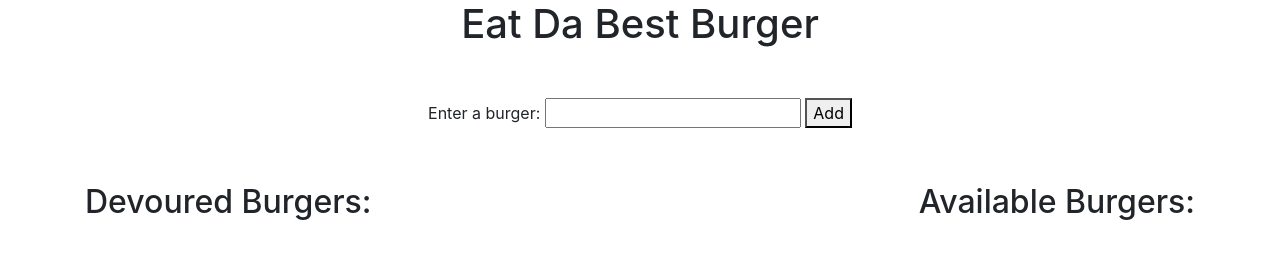
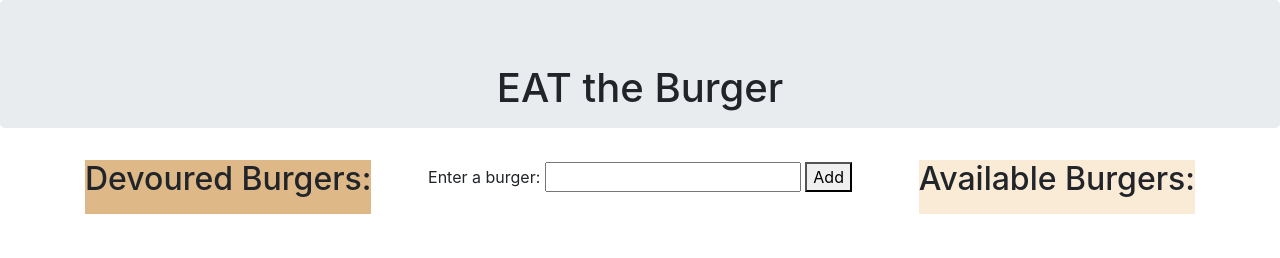
Before and after one commit to mrpagz/burger, a website: page public/index.html in a window 1280 px wide. Drawn offline with nearby package versions, Linux system fonts and the light colour scheme; no server answers.

Commit message:
added css

```diff
--- a/public/index.html
+++ b/public/index.html
@@ -7,21 +7,28 @@
   <title>Eat Da Best Burger</title>
   <script src="https://code.jquery.com/jquery.js"></script>
   <script src="/assets/js/burgers.js"></script>
-  <link rel="stylesheet" href="style.css" />
+  <link rel="stylesheet" href="style.css">
   <link rel="stylesheet" href="https://cdn.jsdelivr.net/npm/bootstrap@4.5.3/dist/css/bootstrap.min.css" integrity="sha384-TX8t27EcRE3e/ihU7zmQxVncDAy5uIKz4rEkgIXeMed4M0jlfIDPvg6uqKI2xXr2" crossorigin="anonymous">
 </head>
 
 <body>
-  <div id="title">
-    <h1>Eat Da Best Burger</h1>
+
+  <div class="jumbotron text-center">
+    <h1>EAT the Burger</h1>
+    <form class="create-form">
+      <div class="form-group">
+        <label for="burger">Enter a burger:</label>
+        <input type="text" id="burger" name="name" />
+        <button id="submitBtn" type="submit">Add</button>
+      </div>
   </div>
 
-  <form class="create-form">
+  <!-- <form class="create-form">
     <div class="form-group">
       <label for="burger">Enter a burger:</label>
       <input type="text" id="burger" name="name" />
       <button id="submitBtn" type="submit">Add</button>
-    </div>
+    </div> -->
 
     <div class="devoured-burgers">
 
--- a/public/style.css
+++ b/public/style.css
@@ -1,22 +1,33 @@
 h1 {
     text-align: center;
 }
+.jumbotron {
+    height: 100px;
+
+}
+
 
 .container {
     margin-left: 10%;
     margin-right: 10%;
+
 }
 
 #notDevouredDiv {
+    text-align: center;
     float: right;
     text-align: center;
     margin-left:200px;
+    background-color: antiquewhite;
+
 }
 
 #devouredDiv {
+    text-align: center;
     float: left;
     text-align: center;
     margin-right:200px;
+    background-color: burlywood;
 }
 
 form {
```
